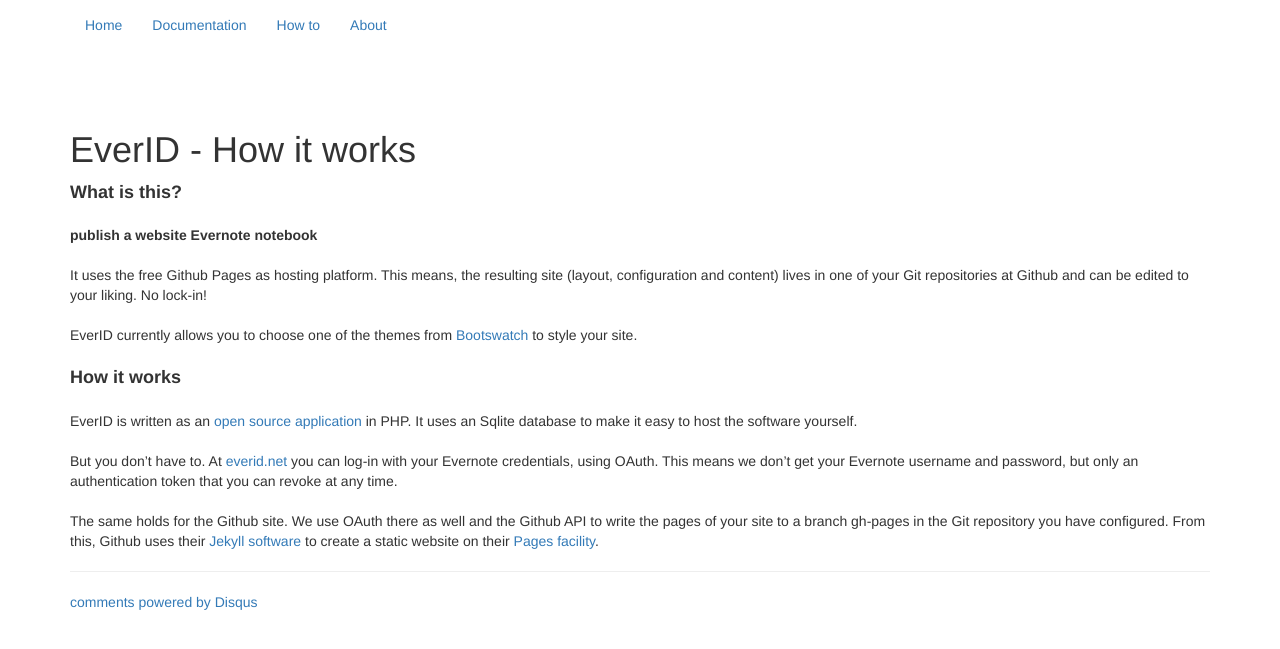
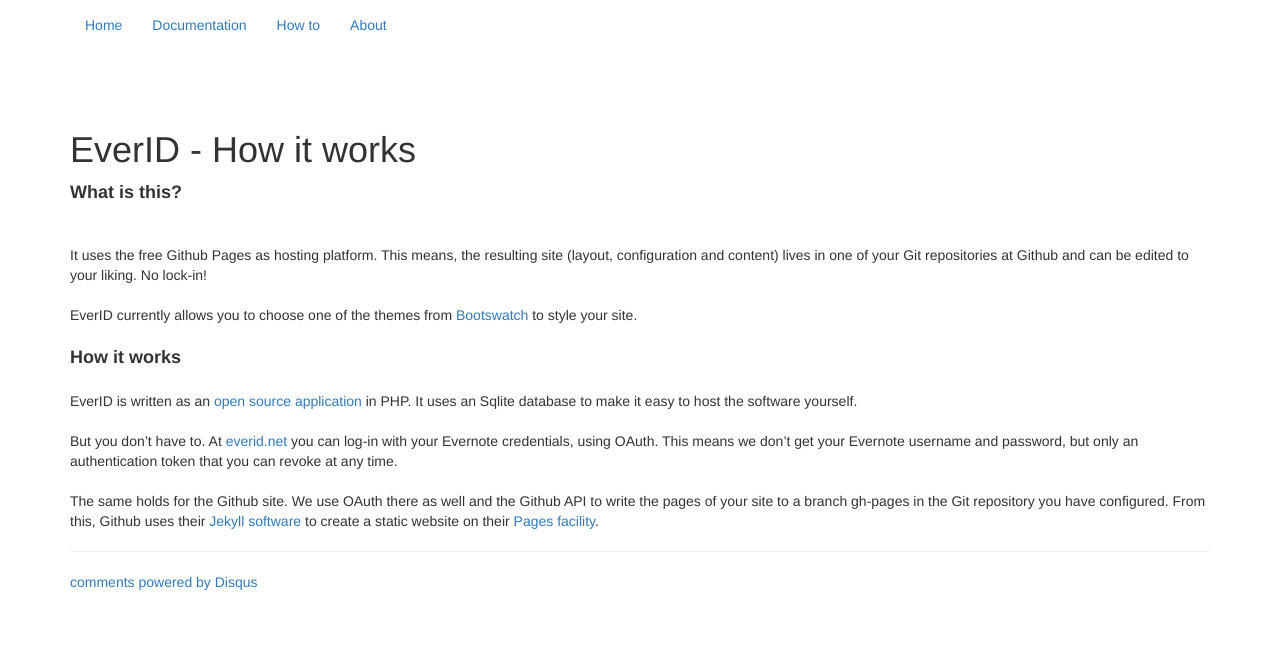
Before and after one commit to oschettler/everid, a Jekyll site: the page built from index.html, in a window 1280 px wide. Shown: the top 649 px of the page. Built offline with Jekyll 4.4.1, drawn with Linux system fonts in a browser that asks for light colours; nearby versions of some CDN libraries; comment, search, counter and statistics services are not loaded.

Commit message:
save index.html

```diff
--- a/index.html
+++ b/index.html
@@ -8,9 +8,7 @@ res:
 <h1>{{ page.title }}</h1>
 <div><span style="font-size: 18px;"><b>What is this?</b></span></div>
 <div><br/></div>
-<b>publish a website</b>
 <span style="-evernote-last-insertion-point:true;"/>
-<b>Evernote notebook</b>
 <div><br/></div>
 <div>It uses the free Github Pages as hosting platform. This means, the resulting site (layout, configuration and content) lives in one of your Git repositories at Github and can be edited to your liking. No lock-in!</div>
 <div><br/></div>
```
